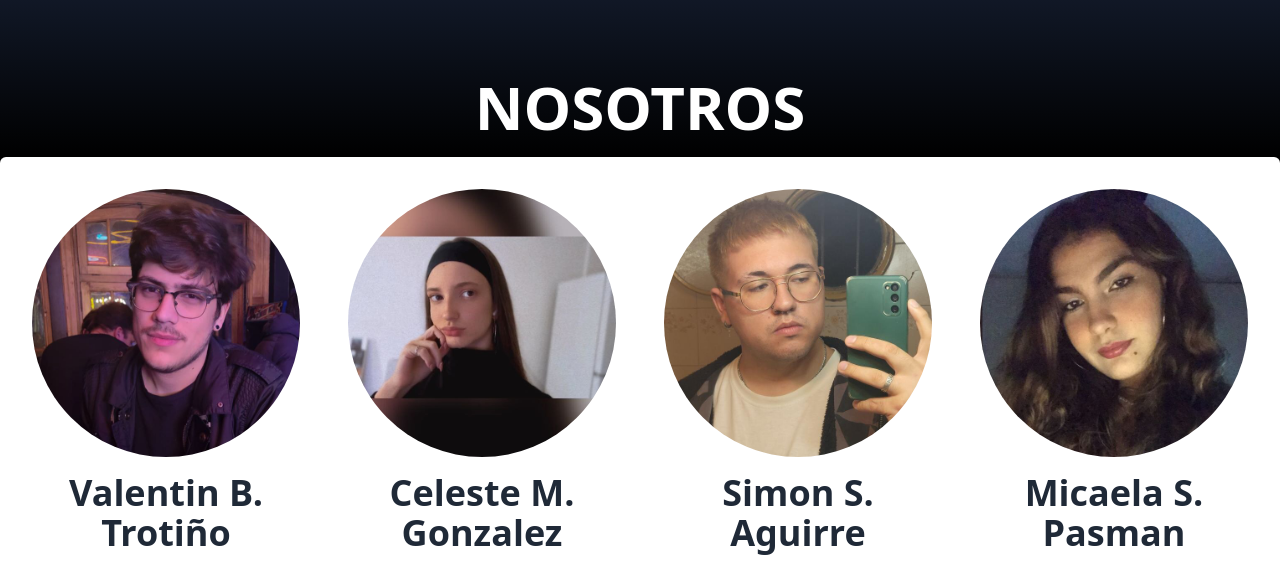
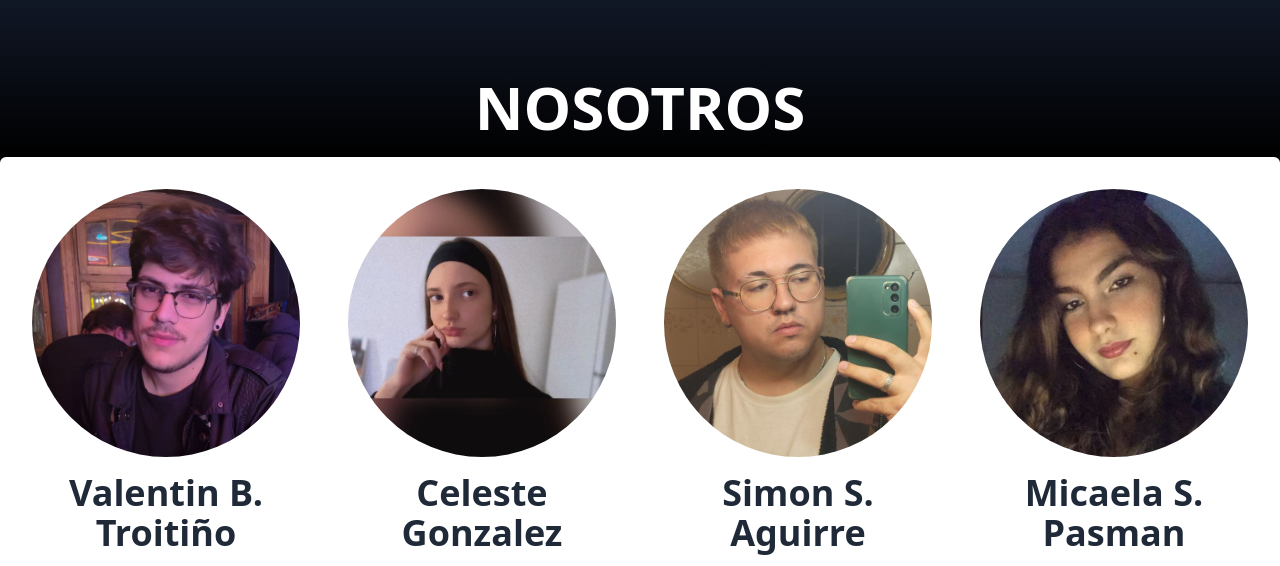
Before and after one commit to vtroitino-uade/new-commerce, a website: page sobre-nosotros.html in a window 1280 px wide. Shown: the part 99-665 px from the top of the page. Drawn offline with nearby package versions, Linux system fonts and the light colour scheme.

Commit message:
me disculpo por mis anteriores commits

```diff
--- a/sobre-nosotros.html
+++ b/sobre-nosotros.html
@@ -26,7 +26,7 @@
         <div class="portfolio-item">
           <img class="rounded-full" src="./assets/img/val.jpg" alt="" />
           <div class="portfolio-links">
-            <h2>Valentin B. Trotiño</h2>
+            <h2>Valentin B. Troitiño</h2>
             <div class="flex justify-evenly">
               <a
                 target="_blank"
@@ -47,7 +47,7 @@
         <div class="portfolio-item">
           <img class="rounded-full" src="./assets/img/celeste.jpg" alt="" />
           <div class="portfolio-links">
-            <h2>Celeste M. Gonzalez</h2>
+            <h2>Celeste Gonzalez</h2>
             <div class="flex justify-evenly">
               <a
                 href="https://cegonzalez23.github.io/desarrollo_webV1/index.html?classId=1d7e7ee6-065b-44b8-b450-e7be8b4afcd7&assignmentId=b1b154eb-1a54-4640-bbaa-692a98b19c75&submissionId=3d5d6204-6165-89aa-0465-1170d76ce2ca"
--- a/src/input.css
+++ b/src/input.css
@@ -25,10 +25,10 @@
     @apply shadow-md shadow-black/25 hover:shadow-none;
   }
   .portfolio-item {
-    @apply text-center items-center p-4 h-auto w-auto text-3xl;
+    @apply text-center items-center justify-between p-4 h-auto w-auto text-3xl;
   }
   .portfolio-links {
-    @apply text-3xl space-x-4;
+    @apply flex flex-col text-3xl space-x-4;
   }
   .portfolio-links h2 {
     @apply py-4;
```
Also changed, not shown: src/output.css.
